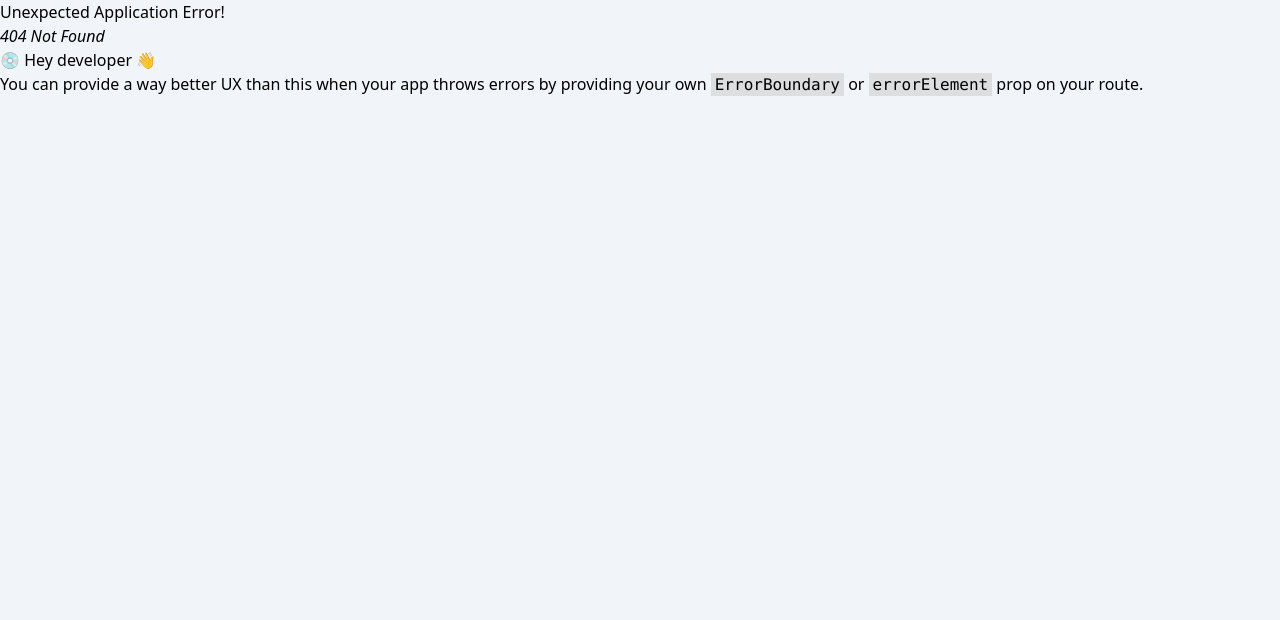
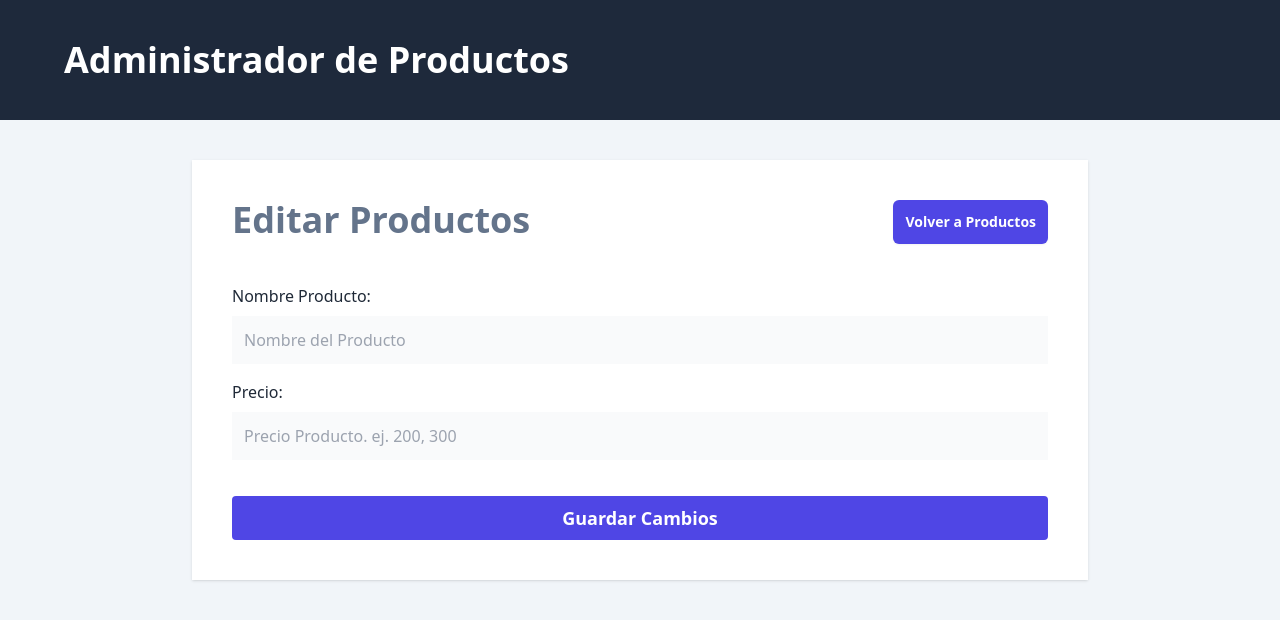
Before and after one commit to Franklin-Gomez/Admi-Productos-PERN, a React (Vite) app: page /productos/1/editar in a window 1280 px wide. Before the commit this address had no page. Shown: the top 620 px of the page. Built offline with nearby package versions, Linux system fonts and the light colour scheme.

Commit message:
add route for editar register

```diff
--- a/src/Components/ProductDetails.tsx
+++ b/src/Components/ProductDetails.tsx
@@ -23,7 +23,19 @@
             </td>
 
             <td className="p-3 text-lg text-gray-800 ">
+              <div className='flex justify-evenly items-center'>
+                  <button
+                    className="rounded-md bg-indigo-600 p-3 text-sm font-bold text-white hover:bg-indigo-300 shadow-sm "
+                  >
+                    Editar
+                  </button>
 
+                  <button
+                    className="rounded-md bg-red-600 p-3 text-sm font-bold text-white hover:bg-red-300 shadow-sm "
+                  >
+                    Eliminar
+                </button>
+              </div>
             </td>
           </tr>
         </>
--- a/src/router.tsx
+++ b/src/router.tsx
@@ -3,6 +3,7 @@
 import Products from "./views/Products";
 import NewProducts , { action as newProductAction } from "./views/NewProducts";
 import { loader as productsLoader } from "./views/Products";
+import EditProducts from "./views/EditProducts";
 
 export const router = createBrowserRouter([
     {
@@ -18,6 +19,10 @@
                 path: '/productos/nuevos',
                 element: <NewProducts />,
                 action : newProductAction
+            },
+            {
+                path: '/productos/:id/editar',
+                element: <EditProducts/>
             }
         ]
     }
--- /dev/null
+++ b/src/views/EditProducts.tsx
@@ -0,0 +1,89 @@
+import { Link , Form, useActionData, ActionFunctionArgs , redirect } from "react-router-dom"
+import ErrorMessage from "../Components/ErrorMessage"
+import { addProduct } from "../services/ProductService"
+
+// funcion para procesar los datos
+export async function action({request} : ActionFunctionArgs) {
+
+    const data = Object.fromEntries( await  request.formData() )
+
+    let error = ''
+
+    if( Object.values(data).includes('')) {
+        error = 'Todos los campos son obligatorios'
+    }
+
+    if( error.length ) {
+        return error
+    }
+
+    await addProduct( data )
+
+    //return {} // siempre retornaremos algo
+    return redirect('/')
+}
+
+export default function EditProducts() {
+
+    const error = useActionData() as string
+
+
+    return (
+        <>
+            <div className="flex justify-between">
+                <h2 className="text-4xl font-black text-slate-500"> Editar Productos </h2>
+
+                <Link
+                    to='/'
+                    className="rounded-md bg-indigo-600 p-3 text-sm font-bold text-white hover:bg-indigo-300 shadow-sm "
+                >
+                    Volver a Productos
+                </Link>
+
+            </div>
+
+            { error &&  <ErrorMessage> {error} </ErrorMessage>  }
+
+            <Form
+                className="mt-10"
+                method="POST"
+            >
+
+                <div className="mb-4">
+                    <label
+                        className="text-gray-800"
+                        htmlFor="name"
+                    >Nombre Producto:</label>
+                    <input
+                        id="name"
+                        type="text"
+                        className="mt-2 block w-full p-3 bg-gray-50"
+                        placeholder="Nombre del Producto"
+                        name="name"
+                    />
+                </div>
+
+                <div className="mb-4">
+                    <label
+                        className="text-gray-800"
+                        htmlFor="price"
+                    >Precio:</label>
+                    <input
+                        id="price"
+                        type="number"
+                        className="mt-2 block w-full p-3 bg-gray-50"
+                        placeholder="Precio Producto. ej. 200, 300"
+                        name="price"
+                    />
+                </div>
+
+                <input
+                    type="submit"
+                    className="mt-5 w-full bg-indigo-600 p-2 text-white font-bold text-lg cursor-pointer rounded"
+                    value="Guardar Cambios"
+                />
+
+            </Form>
+        </>
+    )
+}
```
